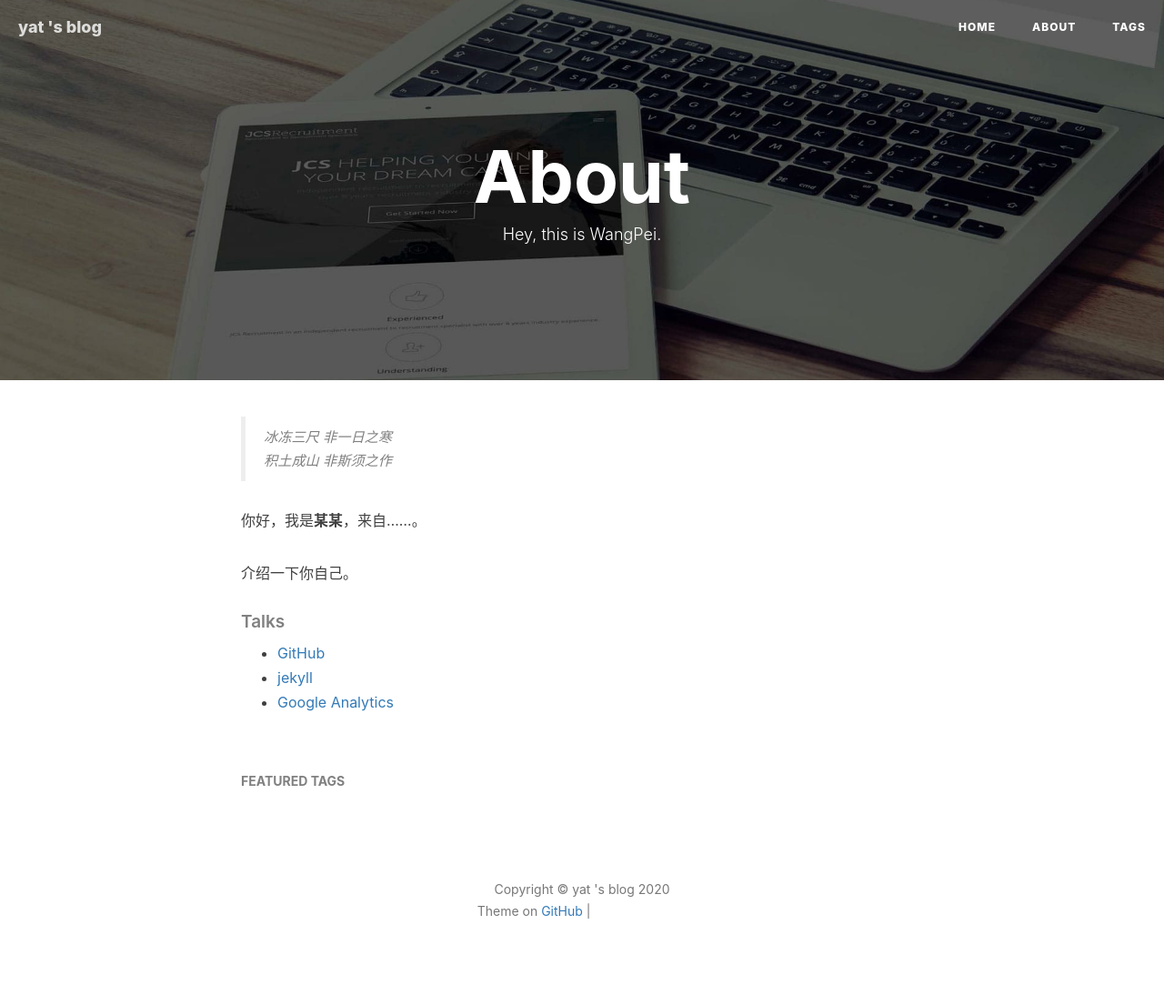
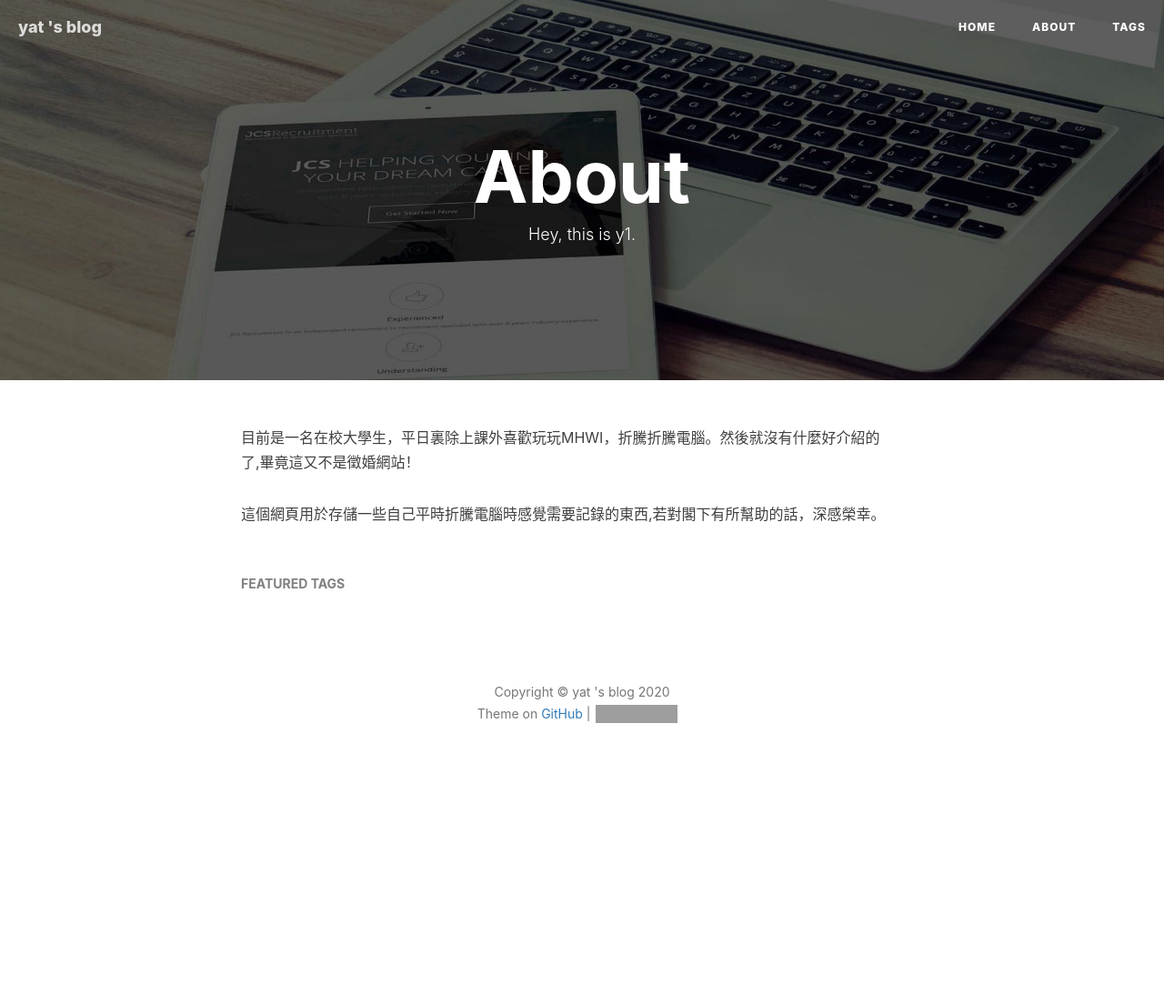
Before and after one commit to yatoezs/yatoezs.github.io, a Jekyll site: the page built from about.html, in a window 1280 px wide. Shown: the whole page at 91% size. Built offline with Jekyll 4.4.1, drawn with Linux system fonts in a browser that asks for light colours; nearby versions of some CDN libraries; comment, search, counter and statistics services are not loaded; after the commit the page ends 900 px from its top, so only the background shows below that; grey boxes are pictures that could not be loaded.

Commit message:
update about.index

```diff
--- a/about.html
+++ b/about.html
@@ -1,7 +1,7 @@
 ---
 layout: page
 title: "About"
-description: "Hey, this is WangPei."
+description: "Hey, this is y1."
 header-img: "img/post-bg-rwd.jpg"
 ---
 
@@ -15,24 +15,8 @@
 <div class="zh post-container">
 
     <!--copied from markdown -->
-    <blockquote><p>冰冻三尺 非一日之寒<br>
-    积土成山 非斯须之作</p></blockquote>
-
-    <p>你好，我是<strong>某某</strong>，来自……。</p>
-
-    <p>介绍一下你自己。</p>
-
-
-
-    <p></p>
-
-    <h5>Talks</h5>
-
-    <ul>
-        <li><a href="https://github.com">GitHub</a></li>
-        <li><a href="http://jekyll.com.cn/">jekyll</a></li>
-        <li><a href="https://analytics.google.com/analytics">Google Analytics</a></li>
-    </ul>
+    <p>目前是一名在校大學生，平日裏除上課外喜歡玩玩MHWI，折騰折騰電腦。然後就沒有什麼好介紹的了,畢竟這又不是徵婚網站！</p>
+    <p>這個網頁用於存儲一些自己平時折騰電腦時感覺需要記錄的東西,若對閣下有所幫助的話，深感榮幸。</p>
 </div>
 
 
```
